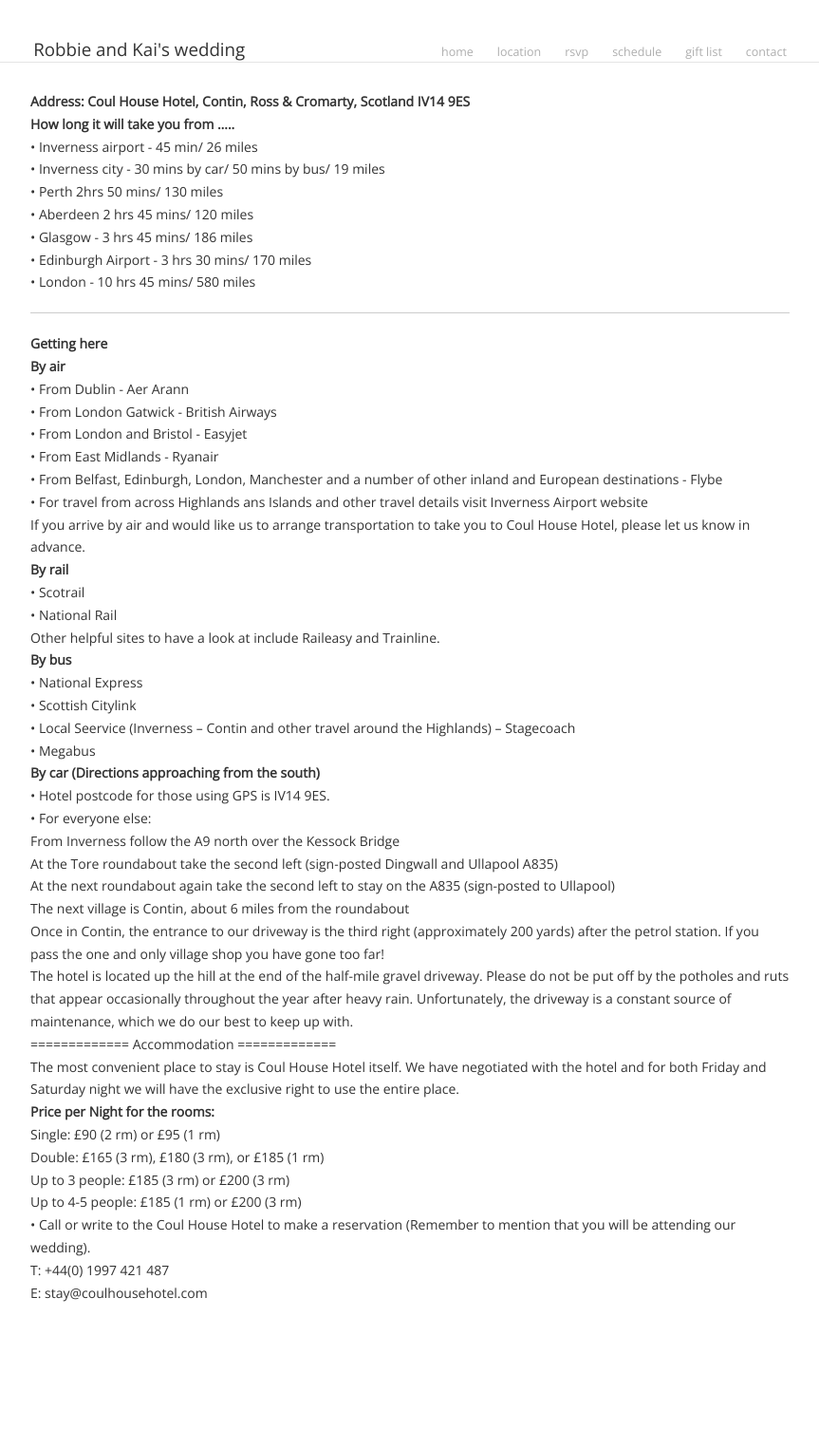
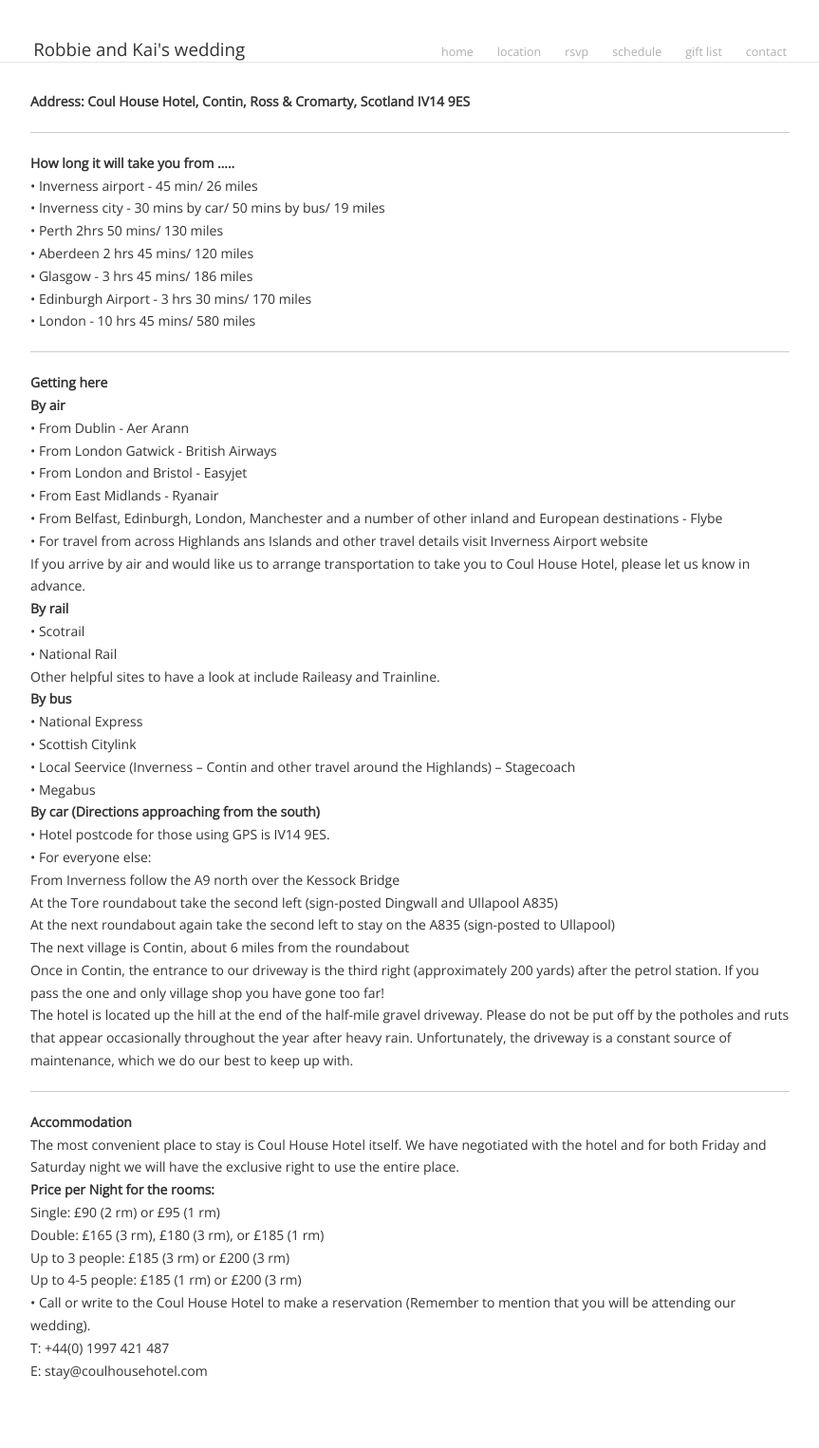
Before and after one commit to rjshade/robbieandkai.com, a Jekyll site: the page built from location/index.md, in a window 1280 px wide. Shown: the whole page at 95% size, without its empty margins (208-1071 px from the left). Built offline with Jekyll 4.4.1, drawn with Linux system fonts in a browser that asks for light colours; Markdown is read by kramdown in place of the engine named in the settings; before the commit the page ends 1443 px from its top, so only the background shows below that.

```diff
--- a/location/index.md
+++ b/location/index.md
@@ -4,6 +4,8 @@ title: directions
 ---
 
 *Address: Coul House Hotel, Contin, Ross & Cromarty, Scotland IV14 9ES*
+
+*************************************************************************************
 
 #How long it will take you from .....
 
@@ -74,9 +76,10 @@ Once in Contin, the entrance to our driveway is the third right (approximately 2
 
 The hotel is located up the hill at the end of the half-mile gravel driveway. Please do not be put off by the potholes and ruts that appear occasionally throughout the year after heavy rain. Unfortunately, the driveway is a constant source of maintenance, which we do our best to keep up with.
 
-=============
-Accommodation
-=============
+***************************************************************************************
+
+#Accommodation
+
 
 The most convenient place to stay is Coul House Hotel itself. We have negotiated with the hotel and for both Friday and Saturday night we will have the exclusive right to use the entire place.
 
```
